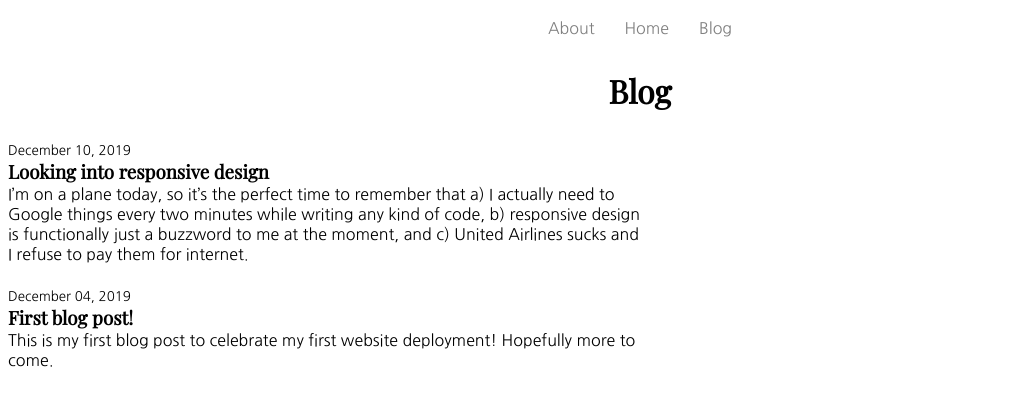
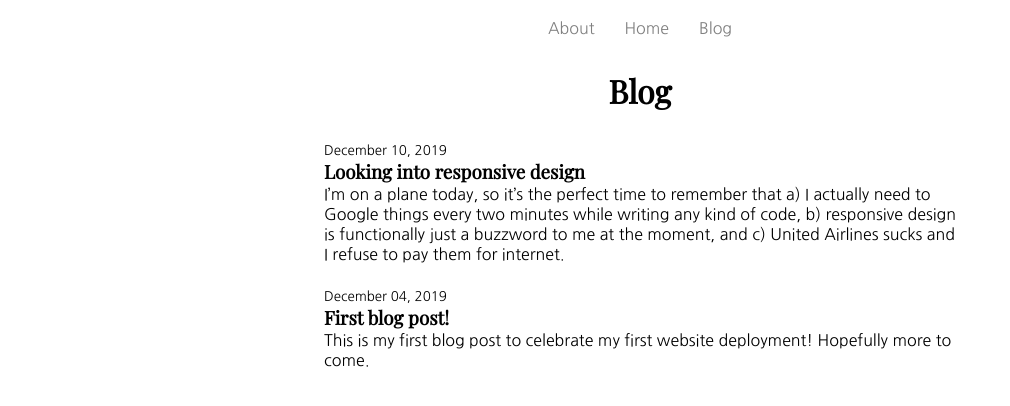
Before and after one commit to sam-hoffman/website, a Jekyll site: the page built from _pages/blog.html, in a window 1280 px wide. Shown: the top 406 px of the page, without its empty margins (0-1010 px from the left). Built offline with Jekyll 4.4.1, drawn with Linux system fonts in a browser that asks for light colours.

Commit message:
fixed blog listing style

```diff
--- a/_sass/main.scss
+++ b/_sass/main.scss
@@ -125,11 +125,11 @@ $background: white;
 .blog-listing {
   @include mobile {
   width: 80%;
-  margin: 0 auto;
   }
   @include desktop {
-  width: 50%
+  width: 50%;
   }
+  margin: 0 auto;
   sub {
   font-family: $sans-serif;
   margin-bottom: 0px;
```
